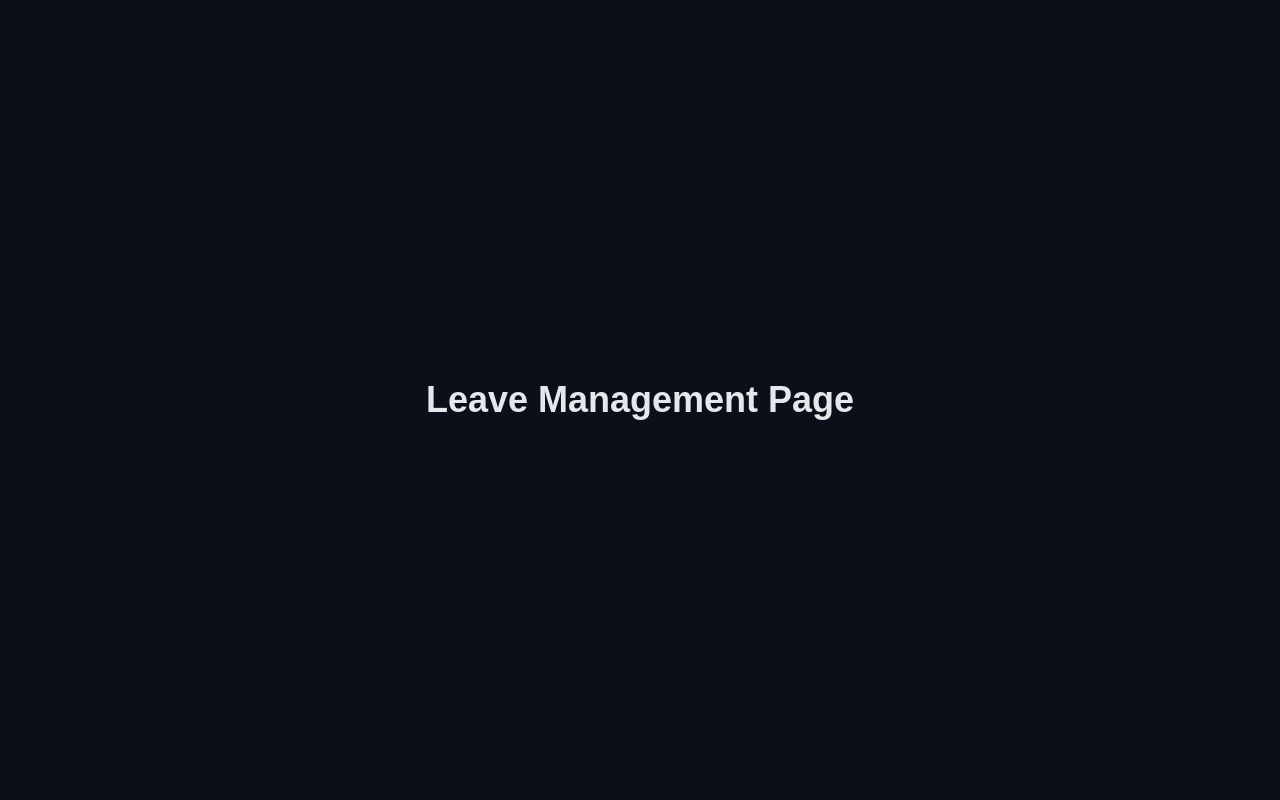
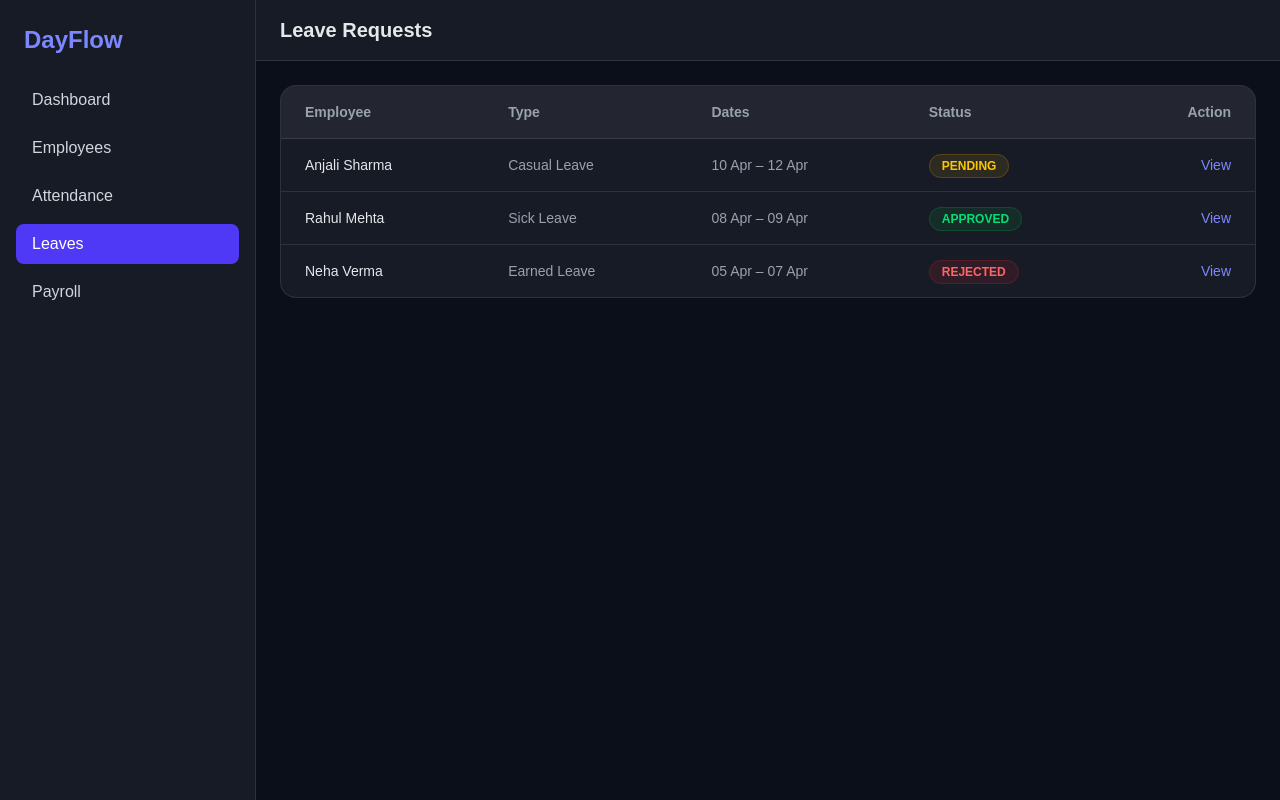
Before and after one commit to Dev-megh/day-flow, a Next.js app: page /leave/admin/list in a window 1280 px wide. Built offline with nearby package versions, Linux system fonts and the light colour scheme.

Commit message:
list page

```diff
--- a/src/app/leave/admin/list/page.js
+++ b/src/app/leave/admin/list/page.js
@@ -1,7 +1,120 @@
-export default function ListLeavePage() {
-    return (
-        <main className="min-h-screen bg-[#0B0F1A] text-gray-200 flex items-center justify-center">
-        <h1 className="text-4xl font-bold">Leave Management Page</h1>
-        </main>
-    );
+export default function LeaveAdminListPage() {
+  return (
+    <main className="min-h-screen bg-[#0B0F1A] text-gray-200 flex">
+      <aside className="w-64 bg-white/5 border-r border-white/10 hidden md:block">
+        <div className="p-6 text-2xl font-bold text-indigo-400">
+          DayFlow
+        </div>
+
+        <nav className="px-4 space-y-2">
+          <NavItem label="Dashboard" />
+          <NavItem label="Employees" />
+          <NavItem label="Attendance" />
+          <NavItem label="Leaves" active />
+          <NavItem label="Payroll" />
+        </nav>
+      </aside>
+
+      <div className="flex-1">
+        <Header title="Leave Requests" />
+
+        <section className="p-6 max-w-6xl mx-auto">
+          <div className="rounded-2xl border border-white/10 bg-white/5 overflow-hidden">
+            <table className="w-full text-sm">
+              <thead className="bg-white/5 border-b border-white/10">
+                <tr className="text-left text-gray-400">
+                  <th className="px-6 py-4">Employee</th>
+                  <th className="px-6 py-4">Type</th>
+                  <th className="px-6 py-4">Dates</th>
+                  <th className="px-6 py-4">Status</th>
+                  <th className="px-6 py-4 text-right">Action</th>
+                </tr>
+              </thead>
+
+              <tbody>
+                <LeaveRow
+                  name="Anjali Sharma"
+                  type="Casual Leave"
+                  dates="10 Apr – 12 Apr"
+                  status="PENDING"
+                />
+                <LeaveRow
+                  name="Rahul Mehta"
+                  type="Sick Leave"
+                  dates="08 Apr – 09 Apr"
+                  status="APPROVED"
+                />
+                <LeaveRow
+                  name="Neha Verma"
+                  type="Earned Leave"
+                  dates="05 Apr – 07 Apr"
+                  status="REJECTED"
+                />
+              </tbody>
+            </table>
+          </div>
+        </section>
+      </div>
+    </main>
+  );
 }
+
+
+function Header({ title }) {
+  return (
+    <header className="px-6 py-4 border-b border-white/10 bg-white/5">
+      <h1 className="text-xl font-semibold">{title}</h1>
+    </header>
+  );
+}
+
+function NavItem({ label, active }) {
+  return (
+    <div
+      className={`px-4 py-2 rounded-lg cursor-pointer transition ${
+        active
+          ? "bg-indigo-600 text-white"
+          : "hover:bg-white/10 text-gray-300"
+      }`}
+    >
+      {label}
+    </div>
+  );
+}
+
+function LeaveRow({ name, type, dates, status }) {
+  return (
+    <tr className="border-t border-white/10 hover:bg-white/5 transition">
+      <td className="px-6 py-4 font-medium">{name}</td>
+      <td className="px-6 py-4 text-gray-400">{type}</td>
+      <td className="px-6 py-4 text-gray-400">{dates}</td>
+      <td className="px-6 py-4">
+        <StatusBadge status={status} />
+      </td>
+      <td className="px-6 py-4 text-right">
+        <a
+          href="/dashboard/leave/admin/view"
+          className="text-indigo-400 hover:underline"
+        >
+          View
+        </a>
+      </td>
+    </tr>
+  );
+}
+
+function StatusBadge({ status }) {
+  const styles = {
+    PENDING: "bg-yellow-500/10 text-yellow-400 border-yellow-500/20",
+    APPROVED: "bg-green-500/10 text-green-400 border-green-500/20",
+    REJECTED: "bg-red-500/10 text-red-400 border-red-500/20",
+  };
+
+  return (
+    <span
+      className={`px-3 py-1 rounded-full text-xs font-semibold border ${styles[status]}`}
+    >
+      {status}
+    </span>
+  );
+}
```
